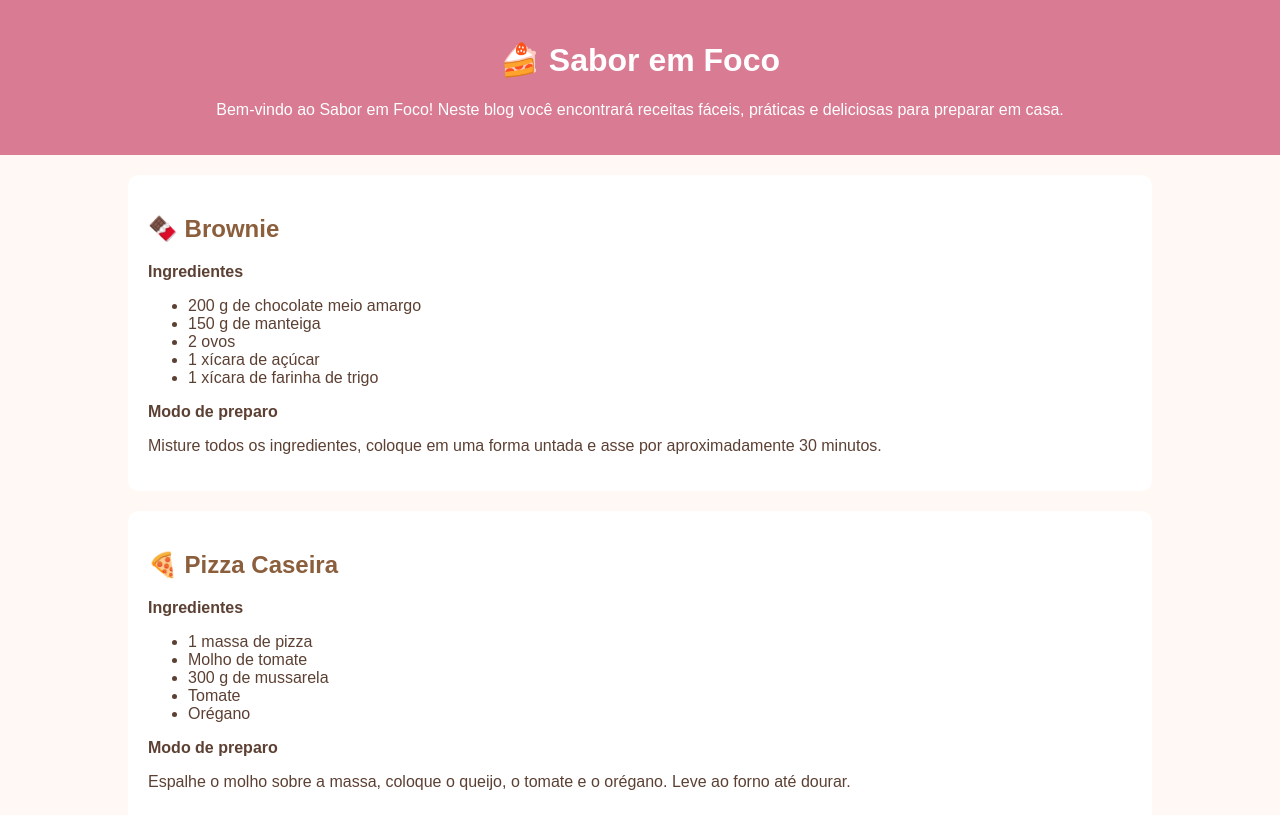
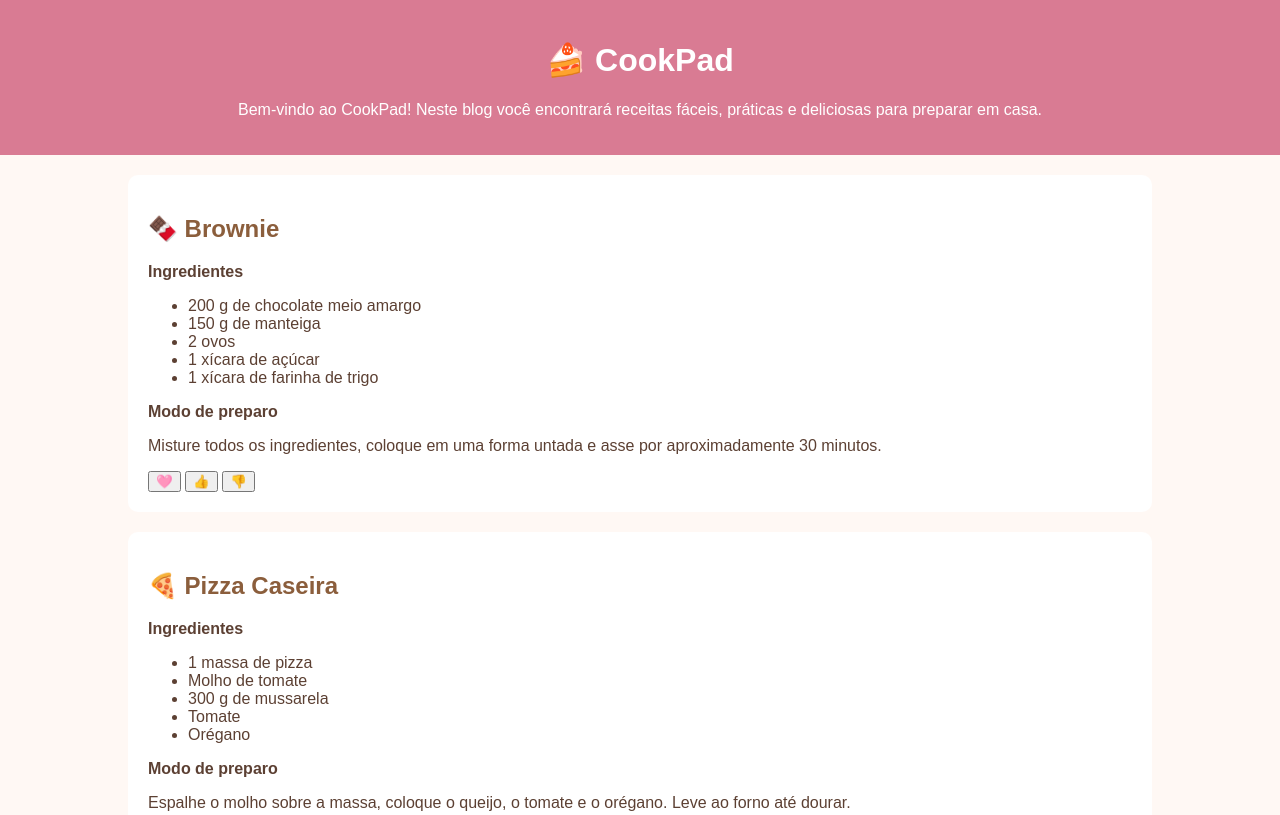
Before and after one commit to faveroluiza-prog/P-gina-da-Web, a plain HTML site: page index.html in a window 1280 px wide. Shown: the top 815 px of the page. Drawn offline with Linux system fonts and the light colour scheme.

Commit message:
<button>🩷</button> <button>👍</button> <button>👎</button>

```diff
--- a/index.html
+++ b/index.html
@@ -59,9 +59,9 @@
 
 <header>
 
-<h1>🍰 Sabor em Foco</h1>
+<h1>🍰 CookPad</h1>
 
-<p>Bem-vindo ao Sabor em Foco! Neste blog você encontrará receitas fáceis,
+<p>Bem-vindo ao CookPad! Neste blog você encontrará receitas fáceis,
 práticas e deliciosas para preparar em casa.</p>
 
 </header>
@@ -88,7 +88,7 @@ práticas e deliciosas para preparar em casa.</p>
 Misture todos os ingredientes, coloque em uma forma untada
 e asse por aproximadamente 30 minutos.
 </p>
-
+<button>🩷</button> <button>👍</button> <button>👎</button>
 </section>
 
 <section>
```
